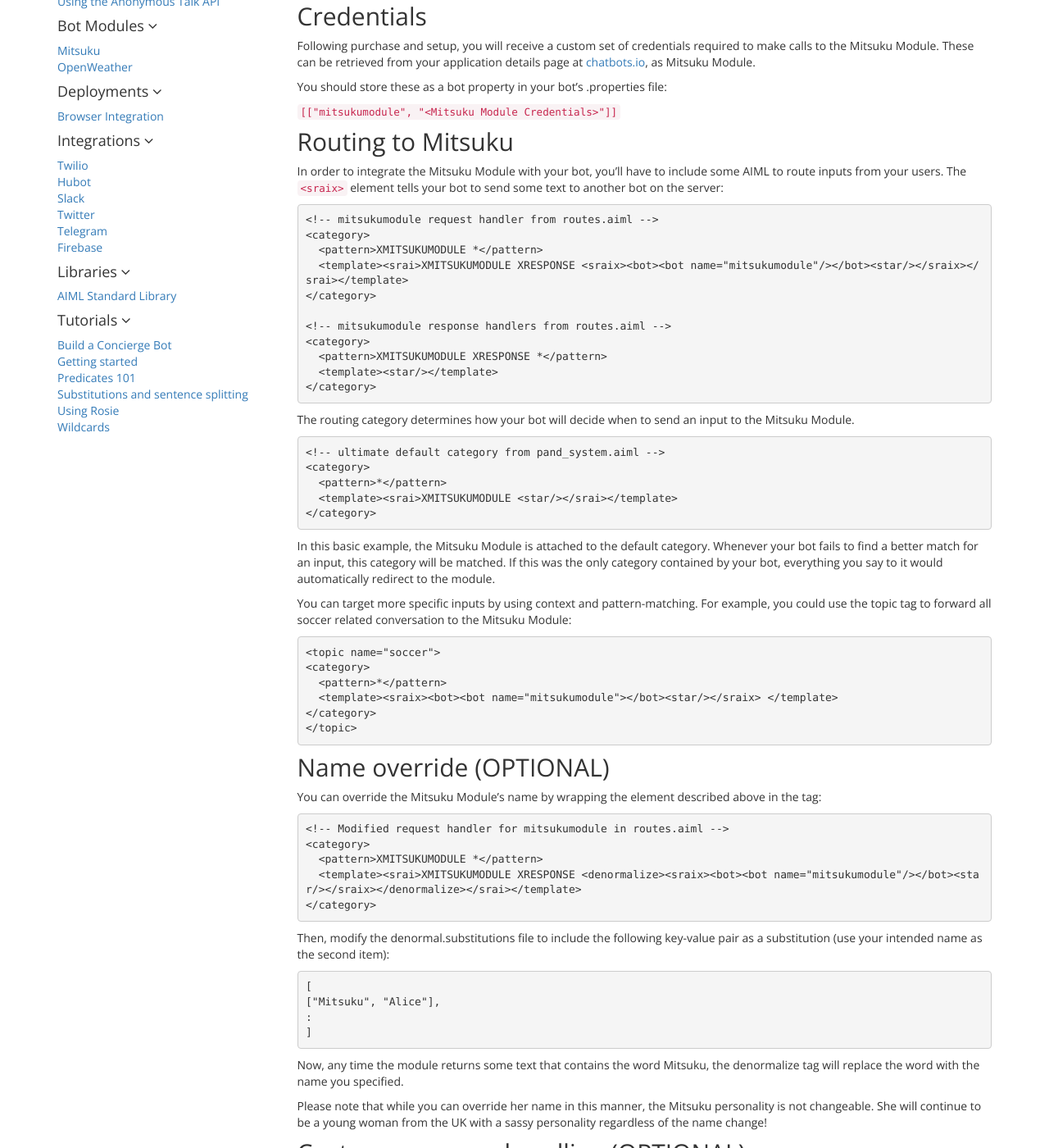
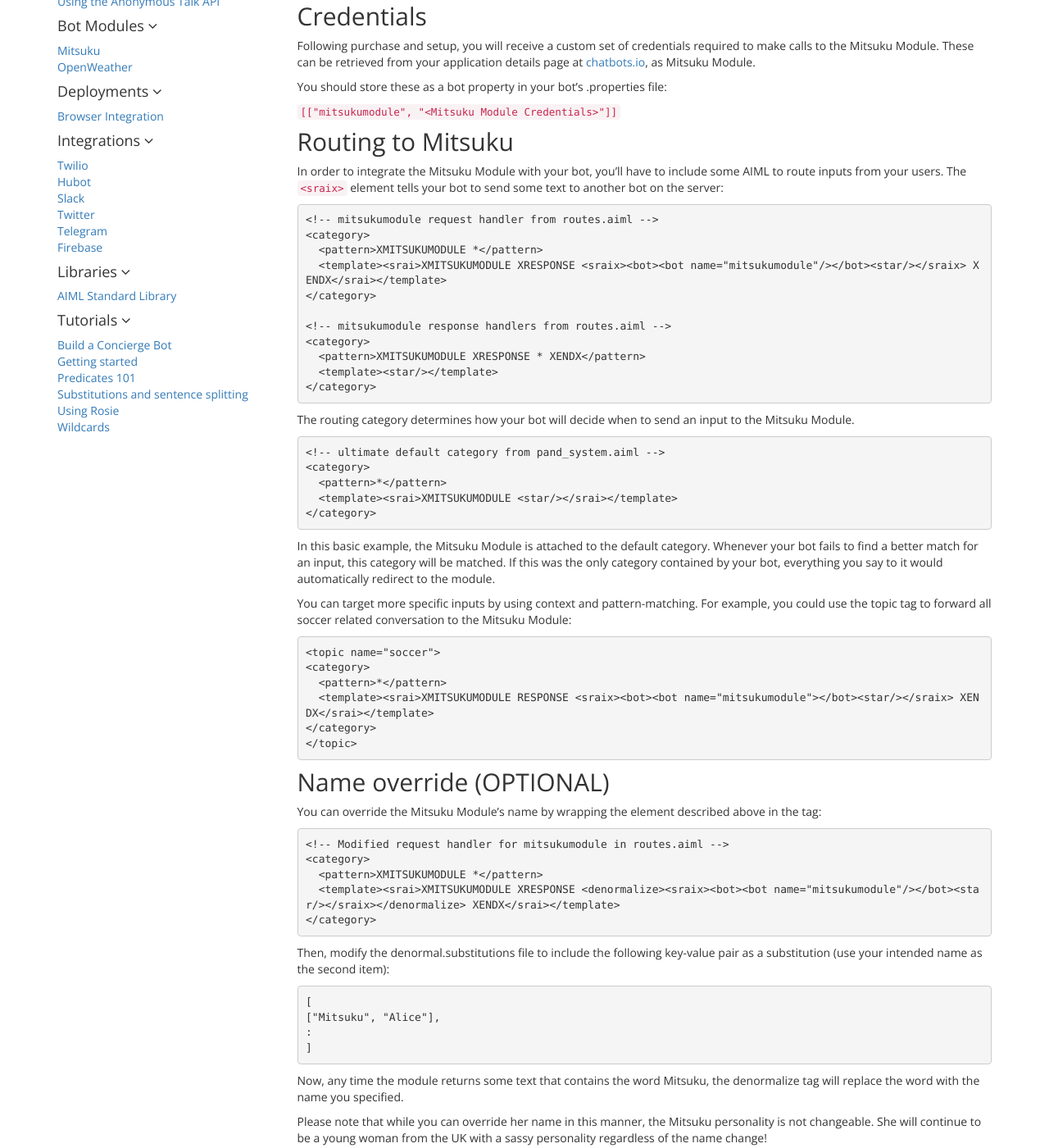
Before and after one commit to pandorabots/pandorabots.github.io, a Jekyll site: the page built from _modules/Mitsuku.md, in a window 1280 px wide and 1400 px high, scrolled down 309 px. Shown: the whole window at 82% size. Built offline with Jekyll 4.4.1, drawn with Linux system fonts in a browser that asks for light colours; some of the changed text lies outside the part shown.

Commit message:
Added XENDX solution
Adding XENDX keyword in routing categories preserves the punctuation of the last sentence from the bot.

```diff
--- a/_modules/Mitsuku.md
+++ b/_modules/Mitsuku.md
@@ -24,12 +24,12 @@ In order to integrate the Mitsuku Module with your bot, you’ll have to include
     <!-- mitsukumodule request handler from routes.aiml -->
     <category>
       <pattern>XMITSUKUMODULE *</pattern>
-      <template><srai>XMITSUKUMODULE XRESPONSE <sraix><bot><bot name="mitsukumodule"/></bot><star/></sraix></srai></template>
+      <template><srai>XMITSUKUMODULE XRESPONSE <sraix><bot><bot name="mitsukumodule"/></bot><star/></sraix> XENDX</srai></template>
     </category>
 
     <!-- mitsukumodule response handlers from routes.aiml -->
     <category>
-      <pattern>XMITSUKUMODULE XRESPONSE *</pattern>
+      <pattern>XMITSUKUMODULE XRESPONSE * XENDX</pattern>
       <template><star/></template>
     </category>
 
@@ -48,7 +48,7 @@ You can target more specific inputs by using context and pattern-matching. For e
     <topic name="soccer">
     <category>
       <pattern>*</pattern>
-      <template><sraix><bot><bot name="mitsukumodule"></bot><star/></sraix> </template>
+      <template><srai>XMITSUKUMODULE RESPONSE <sraix><bot><bot name="mitsukumodule"></bot><star/></sraix> XENDX</srai></template>
     </category>
     </topic>
 
@@ -59,7 +59,7 @@ You can override the Mitsuku Module’s name by wrapping the <sraix> element des
     <!-- Modified request handler for mitsukumodule in routes.aiml -->
     <category>
       <pattern>XMITSUKUMODULE *</pattern>
-      <template><srai>XMITSUKUMODULE XRESPONSE <denormalize><sraix><bot><bot name="mitsukumodule"/></bot><star/></sraix></denormalize></srai></template>
+      <template><srai>XMITSUKUMODULE XRESPONSE <denormalize><sraix><bot><bot name="mitsukumodule"/></bot><star/></sraix></denormalize> XENDX</srai></template>
     </category>
 
 Then, modify the denormal.substitutions file to include the following key-value pair as a substitution (use your intended name as the second item):
@@ -80,7 +80,7 @@ You also have the option to intercept a response from Mitsuku module before it i
     <!-- mitsukumodule request handler from routes.aiml -->
     <category>
       <pattern>XMITSUKUMODULE *</pattern>
-      <template><srai>XMITSUKUMODULE XRESPONSE <sraix><bot><bot name="mitsukumodule"></bot><star/></sraix></template>
+      <template><srai>XMITSUKUMODULE XRESPONSE <sraix><bot><bot name="mitsukumodule"></bot><star/></sraix> XENDX</srai></template>
     </category>
 
 From the initial routing AIML described above, you’ll notice that the `<sraix>` route to the Mitsuku Module is wrapped in an `<srai>` tag. This allows you to redirect module’s response to another category in your bot, for additional processing before a response is returned to the user. We’ve prepended the string XMITSUKUMODULE to mark inputs that have been received by Mitsuku Module.
```
